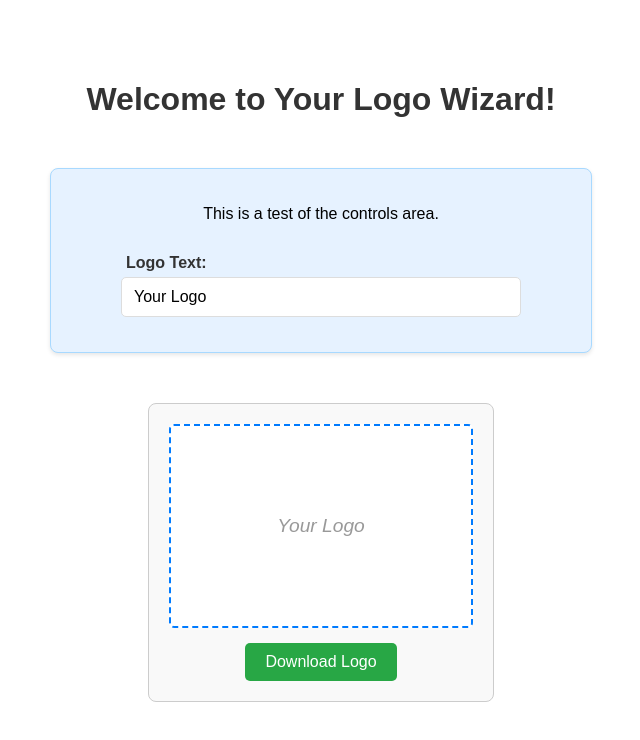
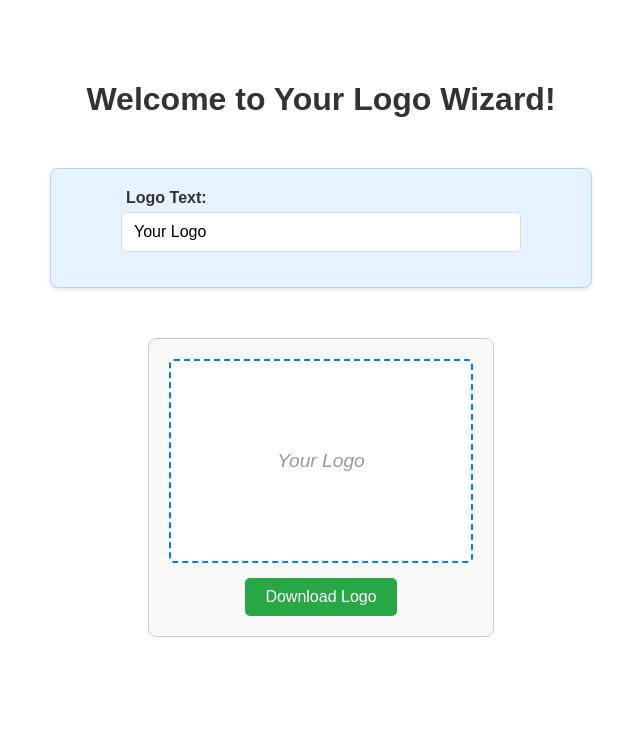
Before and after one commit to Logofyio/logo-wizard-react-app, a React (Vite) app: page / in a window 1280 px wide. Shown: the top 740 px of the page, without its empty margins (319-959 px from the left). Built offline with nearby package versions, Linux system fonts and the light colour scheme.

Commit message:
Clean up test text

```diff
--- a/src/App.jsx
+++ b/src/App.jsx
@@ -20,7 +20,6 @@ function App() {
 
       <div className="controls-area"> {/* New container for controls */}
         {/* ADDED FOR TESTING: Check if plain HTML renders here */}
-        <p>This is a test of the controls area.</p>
 
         <TextInput
           label="Logo Text:"
```
